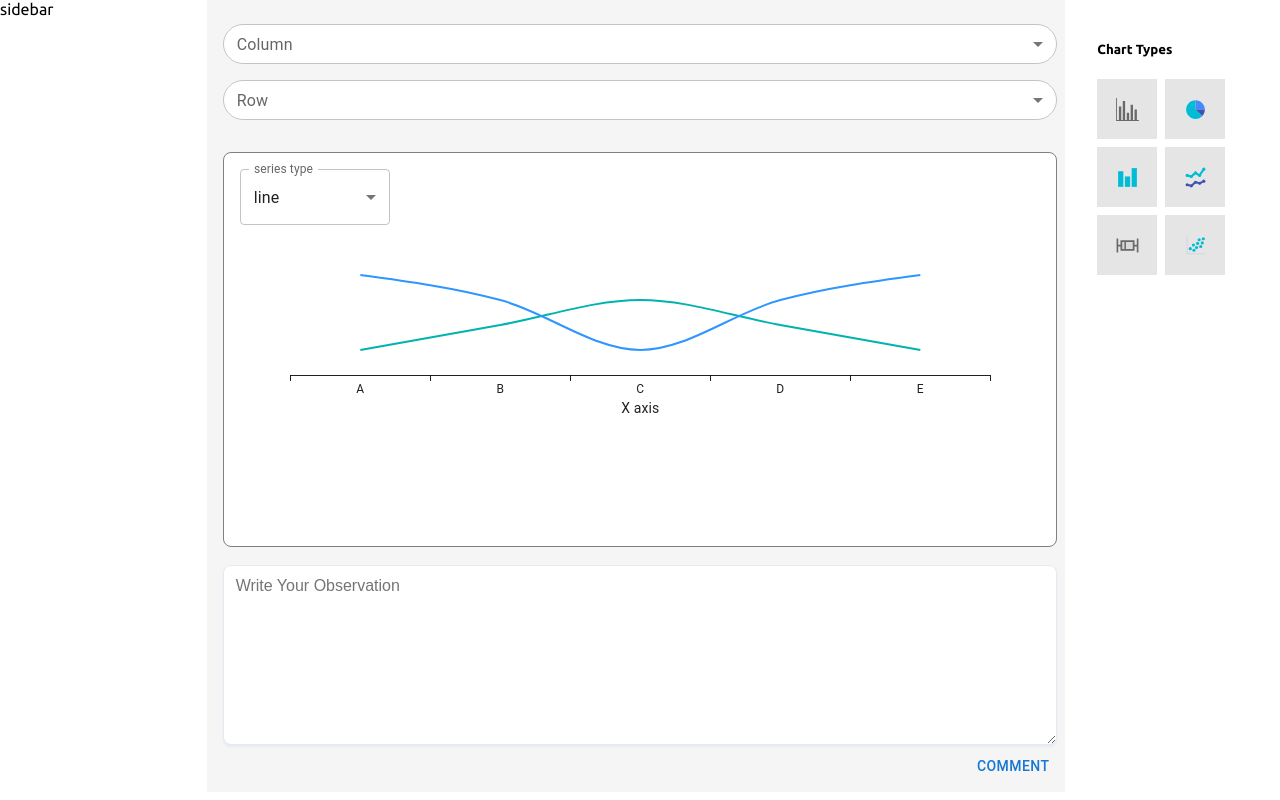
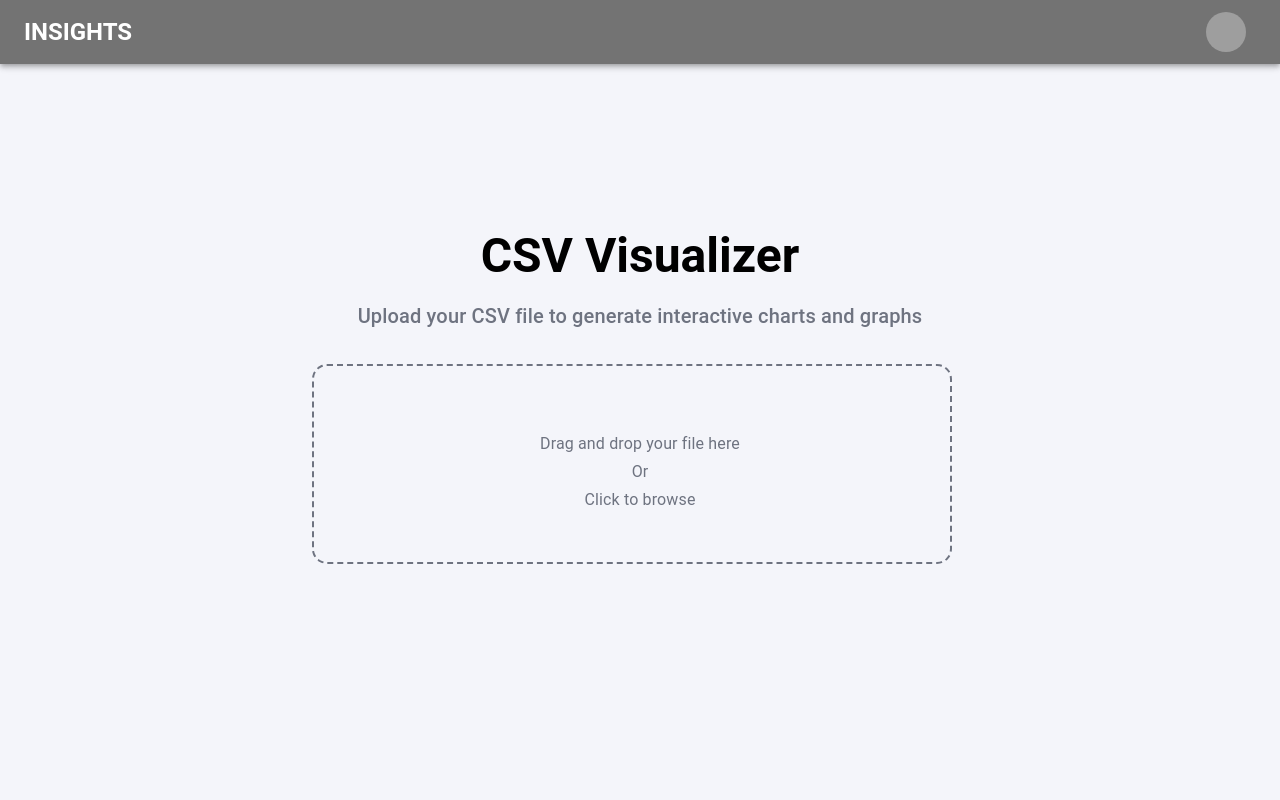
Before and after one commit to KhaledAbuarida/Insight-frontend, a React (Vite) app: page / in a window 1280 px wide. Built offline with nearby package versions, Linux system fonts and the light colour scheme; grey boxes are pictures that could not be loaded.

Commit message:
create drop zone upload page

```diff
--- a/package.json
+++ b/package.json
@@ -23,11 +23,13 @@
     "papaparse": "^5.4.1",
     "react": "^18.2.0",
     "react-dom": "^18.2.0",
+    "react-dropzone": "^14.2.3",
     "react-icons": "^5.0.1",
     "recharts": "^2.12.0",
     "styled-components": "^6.1.8"
   },
   "devDependencies": {
+    "@types/papaparse": "^5.3.14",
     "@types/react": "^18.2.43",
     "@types/react-dom": "^18.2.17",
     "@typescript-eslint/eslint-plugin": "^6.14.0",
--- a/src/App.css
+++ b/src/App.css
@@ -1,8 +1,5 @@
 body {
     margin: 0;
     font-family: "Ubuntu", sans-serif;
+    background-color: #F4F5FA;
 }
-
-.app-container {
-    background-color: #F3F4F5;
-}
--- a/src/App.tsx
+++ b/src/App.tsx
@@ -8,16 +8,18 @@ import UploadPage from "./pages/uploadPage/UploadPage";
 import DataTable from "./components/DataTable";
 import DataSourcePage from "./pages/dataSourcePage/DataSourcePage";
 import VisualizePage from "./pages/dataSourcePage/visualizePage/VisualizePage";
+import DropZone from "./components/DropZone";
 
 const App = () => {
   return (
     <div>
-      {/* <UploadPage /> */}
       {/* <DataSourcePage /> */}
-      <VisualizePage />
+      <AppHeader />
+      <UploadPage />
+
+      {/* <VisualizePage /> */}
     </div>
     // <div className="app-container">
-    //   <AppHeader />
     //   <Grid container spacing={3}>
     //     <Grid item xs={1.5}>
     //       <Sidebar />
--- /dev/null
+++ b/src/components/DropZone.tsx
@@ -0,0 +1,83 @@
+import { useCallback, useState } from "react";
+import { useDropzone } from "react-dropzone";
+import csvtojson from "csvtojson";
+import { Box, Grid, Typography } from "@mui/material";
+
+interface CSVData {
+  [key: string]: string;
+}
+
+const DropZone = () => {
+  const [jsonData, setJsonData] = useState<CSVData[]>();
+
+  const onDrop = useCallback(async (acceptedFiles: any) => {
+    // Filter out non-CSV files
+    const csvFiles = acceptedFiles.filter(
+      (file: any) => file.type === "text/csv"
+    );
+
+    // Do something with the CSV files
+    const csvString: string = await readFileAsText(csvFiles[0]);
+    const jsonArray: CSVData[] = await csvtojson().fromString(csvString);
+    setJsonData(jsonArray);
+  }, []);
+
+  const { getRootProps, getInputProps } = useDropzone({
+    onDrop,
+    accept: {
+      "text/csv": [".csv"],
+    },
+  });
+
+  const readFileAsText = (file: File): Promise<string> => {
+    return new Promise((resolve, reject) => {
+      const reader = new FileReader();
+      reader.onload = (event) => {
+        if (event.target) {
+          resolve(event.target.result as string);
+        }
+      };
+      reader.onerror = (error) => {
+        reject(error);
+      };
+      reader.readAsText(file);
+    });
+  };
+
+  return (
+    <div {...getRootProps()}>
+      <input {...getInputProps()} />
+      <Grid
+        container
+        spacing={2}
+        direction="column"
+        justifyContent="center"
+        alignItems="center"
+        sx={{
+          height: "200px",
+          width: "50vw",
+          border: "dashed #6E7380 2px",
+          borderRadius: "15px",
+        }}
+      >
+        <Grid item>
+          <Typography
+            variant="subtitle1"
+            sx={{
+              color: "#6E7380",
+              textAlign: "center",
+            }}
+          >
+            Drag and drop your file here
+            <br />
+            Or
+            <br />
+            Click to browse
+          </Typography>
+        </Grid>
+      </Grid>
+    </div>
+  );
+};
+
+export default DropZone;
--- a/src/components/app-header/AppHeader.tsx
+++ b/src/components/app-header/AppHeader.tsx
@@ -38,7 +38,7 @@ const AppHeader = () => {
 
   return (
     <AppBar
-      position="fixed"
+      position="relative"
       sx={{ backgroundColor: "#737373" }}
     >
       <Container maxWidth={false}>
--- a/src/components/graph-type/GraphTypes.css
+++ /dev/null
@@ -1,7 +0,0 @@
-.IconButton {
-   transition: 1s;
-}
-
-.IconButton:hover {
-transform: scale(1.1);
-}
--- a/src/components/graph/Graph.tsx
+++ b/src/components/graph/Graph.tsx
@@ -16,7 +16,7 @@ const Graph = () => {
       width="auto"
       borderRadius={2}
       p={2}
-      sx={{ border: "1px solid gray", backgroundColor: "#fff" }}
+      sx={{ border: "1px solid gray", backgroundColor: "#fff", pt: 4 }}
     >
       <TextField
         select
--- a/src/components/upload/Upload.tsx
+++ b/src/components/upload/Upload.tsx
@@ -20,6 +20,7 @@ const Upload = () => {
     e.preventDefault();
 
     if (file) {
+      console.log(file);
       const csvString: string = await readFileAsText(file);
       const jsonArray: CSVData[] = await csvtojson().fromString(csvString);
       setJsonData(jsonArray);
@@ -51,7 +52,10 @@ const Upload = () => {
           accept={".csv"}
           onChange={handleOnChange}
         />
-        <button className="uploadBtn" onClick={handleOnSubmit}>
+        <button
+          className="uploadBtn"
+          onClick={handleOnSubmit}
+        >
           Upload CSV
         </button>
       </form>
--- a/src/pages/dataSourcePage/visualizePage/VisualizePage.tsx
+++ b/src/pages/dataSourcePage/visualizePage/VisualizePage.tsx
@@ -9,6 +9,7 @@ const VisualizePage = () => {
   return (
     <>
       <Box sx={{ flexGrow: 1 }}>
+        {/* SIDE BAR  */}
         <Grid
           container
           spacing={1}
@@ -19,6 +20,7 @@ const VisualizePage = () => {
           >
             sidebar
           </Grid>
+          {/* CENTER  */}
           <Grid
             item
             container
@@ -52,6 +54,7 @@ const VisualizePage = () => {
               </Grid>
             </Grid>
           </Grid>
+          {/* RIGHT BAR  */}
           <Grid
             item
             xs={2}
--- a/src/pages/uploadPage/UploadPage.tsx
+++ b/src/pages/uploadPage/UploadPage.tsx
@@ -1,18 +1,37 @@
+import { Container, Typography, Grid } from "@mui/material";
 import Upload from "../../components/upload/Upload";
-import "./UploadPage.css";
+import DropZone from "../../components/DropZone";
 
 const UploadPage = () => {
   return (
-    <div className="uploadPageContainer">
-      <div className="uploadContainer">
-        <div className="upperPart">
-          <img src="./assets/logo.png" width={300} />
-        </div>
-        <div className="lowerPart">
-          <Upload />
-        </div>
-      </div>
-    </div>
+    <Container>
+      <Grid
+        container
+        spacing={2}
+        direction="column"
+        justifyContent="center"
+        alignItems="center"
+        style={{ minHeight: "85vh" }}
+      >
+        <Grid item>
+          <Typography variant="h3">
+            <b>CSV Visualizer</b>
+          </Typography>
+        </Grid>
+        <Grid item>
+          <Typography
+            variant="h6"
+            color="#6E7380"
+            mb={4}
+          >
+            Upload your CSV file to generate interactive charts and graphs
+          </Typography>
+        </Grid>
+        <Grid item>
+          <DropZone />
+        </Grid>
+      </Grid>
+    </Container>
   );
 };
 
```
Also changed, not shown: 1 other file (tests, documents, lock files or other folders).
